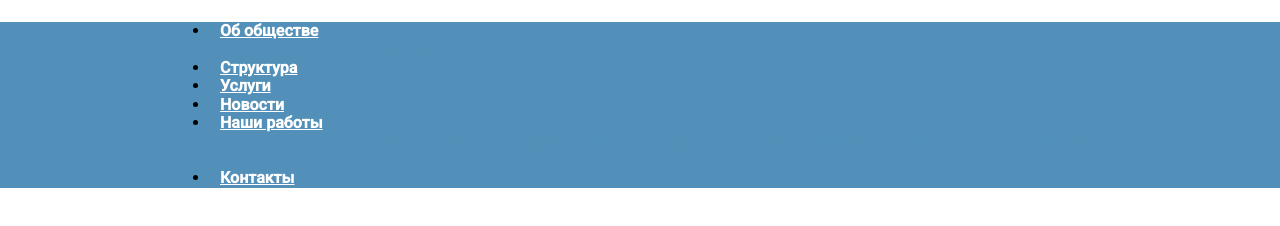
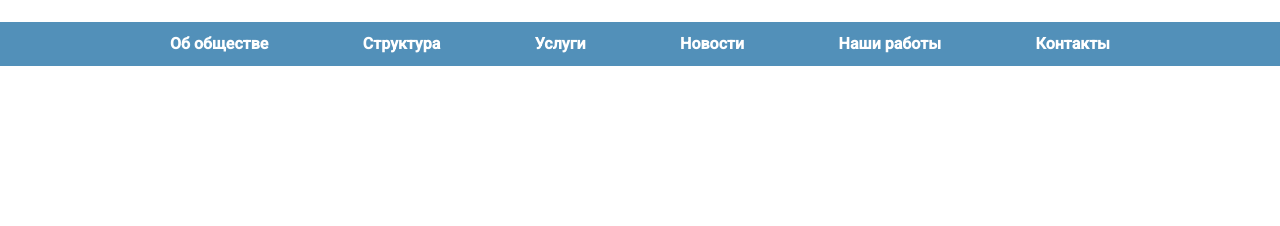
Before and after one commit to masterng56/sra, a plain HTML site: page index.html in a window 1280 px wide. Shown: the part 178-404 px from the top of the page. Drawn offline with Linux system fonts and the light colour scheme.

Commit message:
доделал подменю на ховер

```diff
--- a/css/main.css
+++ b/css/main.css
@@ -11,6 +11,15 @@ h1 {
 ul {
   margin: 0;
 }
+
+li {
+  list-style-type: none;
+}
+
+a {
+  text-decoration: none;
+}
+
 .container {
   max-width: 940px;
   margin: 0 auto;
@@ -86,39 +95,45 @@ ul {
   color: #8d8d8d;
   padding-right: 8px;
 }
-.fa-map-marker:before {
-}
-
-.fa-phone:before {
-}
-
-.fa-envelope:before {
-}
 
 /*Меню*/
 
-.low_header {
+.bottom_header {
   background: #5290b9;
 }
-.navbar {
+.navbar ul {
   padding: 0;
 }
+
+nav li {
+  position: relative;
+}
+
+.navbar-nav {
+  justify-content: space-between;
+}
+
 .nav-link {
-  width: 140px;
-  text-align: center;
+  display: block;
   padding-top: 13px;
   padding-bottom: 13px;
-  margin-left: 10px;
-  margin-right: 10px;
   font-size: 16px;
   font-weight: 700;
   color: #fff;
 }
-.nav-item.dropdown.show {
-  width: 140px;
-  margin-left: 10px;
-  margin-right: 10px;
+
+.dropdown-menu {
+  display: none;
+  position: absolute;
+  left: 0;
+  top: 10px;
+  background-color: #000;
 }
+
+.navbar-nav > li:hover .dropdown-menu {
+  display: block;
+}
+
 .nav-item a:hover {
   background: #fafafa;
   color: #f66c36;
@@ -137,28 +152,9 @@ ul {
   display: flex;
   border: 0;
 }
-.dropdown-item {
-  font-size: 14px;
-  font-weight: 500;
-  color: #5290b9;
-  padding-top: 15px;
-  padding-bottom: 15px;
+.dropdown-item-link {
 }
 .dropdown-menu {
   margin: 0;
   padding: 0;
 }
-.dropdown-menu.show {
-  display: -webkit-flex;
-  display: -moz-flex;
-  display: -ms-flex;
-  display: -o-flex;
-  display: flex;
-}
-.show .nav-link.dropdown-toggle {
-  color: #f66c36;
-}
-.nav-link.dropdown-toggle.show {
-  border-bottom: 3px;
-  border-radius: 1px;
-}
--- a/index.html
+++ b/index.html
@@ -64,26 +64,23 @@
 
           </div>
         </div>
-      </div>
-      <div class="low_header">
+			</div>
+
+      <div class="bottom_header">
         <div class="container">
-          <div class="row">
-            <nav class="navbar navbar-expand-sm">
-              <ul class="navbar-nav">
+
+            <nav class="navbar">
+              <ul class="navbar-nav flex">
                 <li class="nav-item dropdown">
-                  <a
-                    class="nav-link dropdown-toggle"
-                    href="#"
-                    id="navbardrop"
-                    data-toggle="dropdown"
-                    >Об обществе</a
-                  >
-                  <div class="dropdown-menu">
-                    <a class="dropdown-item" href="#">Устав общества</a>
-                    <a class="dropdown-item" href="#"
-                      >Положение о членстве в Обществе</a
-                    >
-                  </div>
+                  <a class="nav-link dropdown-toggle" href="#" id="navbardrop">Об обществе</a>
+                  <ul class="dropdown-menu">
+                    <li class="dropdown-item">
+											<a class="dropdown-item-link" href="#">Устав общества</a>
+										</li>
+                    <li class="dropdown-item" >
+											<a href="#">Положение о членстве в Обществе</a>
+										</li>
+                  </ul>
                 </li>
                 <li class="nav-item">
                   <a class="nav-link" href="#">Структура</a>
@@ -95,32 +92,28 @@
                   <a class="nav-link" href="#">Новости</a>
                 </li>
                 <li class="nav-item">
-                  <a
-                    class="nav-link dropdown-toggle"
-                    href="#"
-                    id="navbardrop"
-                    data-toggle="dropdown"
-                    >Наши работы</a
-                  >
-                  <div class="dropdown-menu">
-                    <a class="dropdown-item" href="#">Основные научные труды</a>
-                    <a class="dropdown-item" href="#"
-                      >Опыт выполнения научных работ</a
-                    >
-                    <a class="dropdown-item" href="#"
-                      >Взаимодействие с другими организациями</a
-                    >
-                    <a class="dropdown-item" href="#"
-                      >Свидетельства о регистрации ПС</a
-                    >
-                  </div>
+                  <a class="nav-link dropdown-toggle" href="#" id="navbardrop">Наши работы</a>
+                  <ul class="dropdown-menu">
+                    <li class="dropdown-item">
+											<a class="dropdown-item-link" href="#">Основные научные труды</a>
+										</li>
+                    <li class="dropdown-item">
+											<a class="dropdown-item-link" href="#">Опыт выполнения научных работ</a>
+										</li>
+                    <li class="dropdown-item" >
+											<a class="dropdown-item-link" href="#">Взаимодействие с другими организациями</a>
+										</li>
+                    <li class="dropdown-item">
+											<a class="dropdown-item-link" href="#">Свидетельства о регистрации ПС</a>
+										</li>
+                  </ul>
                 </li>
                 <li class="nav-item">
                   <a class="nav-link" href="#">Контакты</a>
                 </li>
               </ul>
             </nav>
-          </div>
+
         </div>
       </div>
     </header>
```
